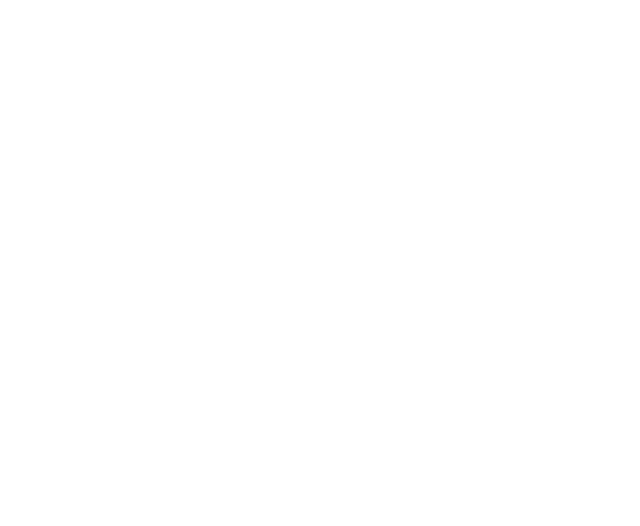
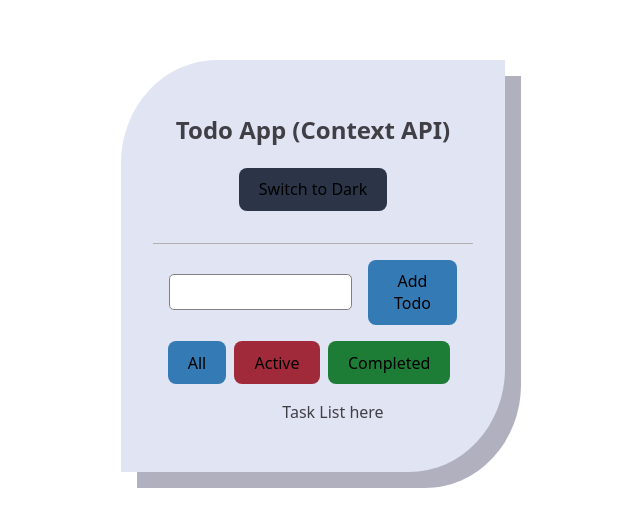
Before and after one commit to ANIO-Official/context-api-implementation, a React (Vite) app: page / in a window 1280 px wide. Shown: the part 134-660 px from the top of the page, without its empty margins (327-967 px from the left). Built offline with nearby package versions, Linux system fonts and the light colour scheme.

Commit message:
Added initial styling.

```diff
--- a/src/App.tsx
+++ b/src/App.tsx
@@ -1,11 +1,12 @@
 import './App.css'
+import TodoApp from './components/TodoApp'
 
 function App() {
 
 
   return (
     <>
-
+      <TodoApp/>
     </>
   )
 }
--- a/src/components/TasksForm.tsx
+++ b/src/components/TasksForm.tsx
@@ -6,7 +6,7 @@ export default function TaskForm(){
         <>
             <form className="simple-task-form-container">
                 <input className="task-input" type="text" name="text" value={''}/>
-                <button className="task-submit" type='submit'>Add Todo</button>
+                <button className="task-submit-button" type='submit'>Add Todo</button>
             </form>
         </>
     )
--- a/src/components/TodoApp.tsx
+++ b/src/components/TodoApp.tsx
@@ -2,7 +2,7 @@ import TaskFilters from "./TasksFilters";
 import TaskForm from "./TasksForm";
 import TaskList from "./TasksList";
 import ThemeSwitcherButton from "./ThemeSwitcherButton";
-
+import '../styles/styles-todo-app.css'
 
 export default function TodoApp(){
     return(
--- /dev/null
+++ b/src/styles/styles-todo-app.css
@@ -0,0 +1,58 @@
+.todo-app{
+    background-color: rgb(225, 229, 243);
+    color: rgb(64, 63, 70);
+    width: 25vw;
+    padding: 2rem;
+    border-radius: 25% 0;
+    filter:drop-shadow( 1rem 1rem rgba(60, 60, 95, 0.404))
+}
+button:hover, button:focus{
+    border: 1px solid  rgb(52, 122, 180);
+    background-color: rgb(170, 226, 240);
+    color: rgb(15, 68, 102);
+    outline: none;
+}
+
+.theme-switcher-button{
+    background-color: rgb(44, 52, 71);
+}
+
+.simple-task-form-container{
+    margin-top: 2rem;
+    border-top: 1px solid rgb(179, 175, 175);
+    padding: 1rem;
+    display: flex;
+    flex-direction: row;
+    justify-content: center;
+    align-items: center;
+}
+.task-input{
+    background-color: white;
+    height: 2rem;
+    margin-right: 1rem;
+    border-radius: 0.3rem;
+    border: 1px solid gray;
+}
+.task-submit-button{
+    background-color: rgb(52, 122, 180);
+}
+
+.tasks-filter-buttons{
+    display: flex;
+    flex-direction: row;
+    justify-content:center;
+    align-items: center;
+}
+.tasks-filter-buttons button{
+    margin-right: 0.5rem;
+}
+
+.all-button{
+    background-color: rgb(52, 122, 180);
+}
+.active-button{
+    background-color:  rgb(161, 42, 58);
+}
+.completed-button{
+    background-color:  rgb(29, 124, 53);
+}
```
